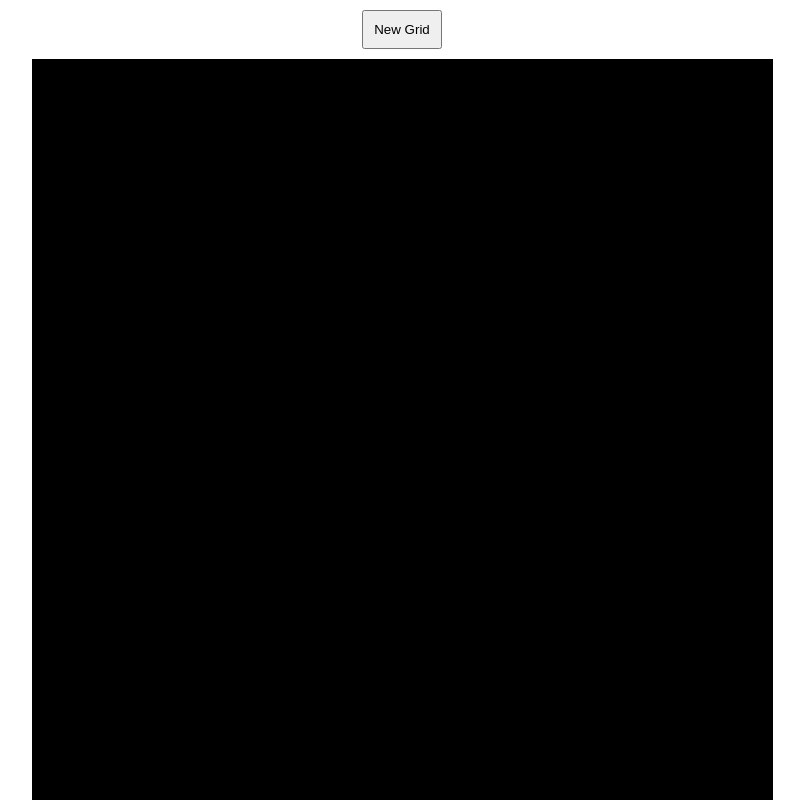
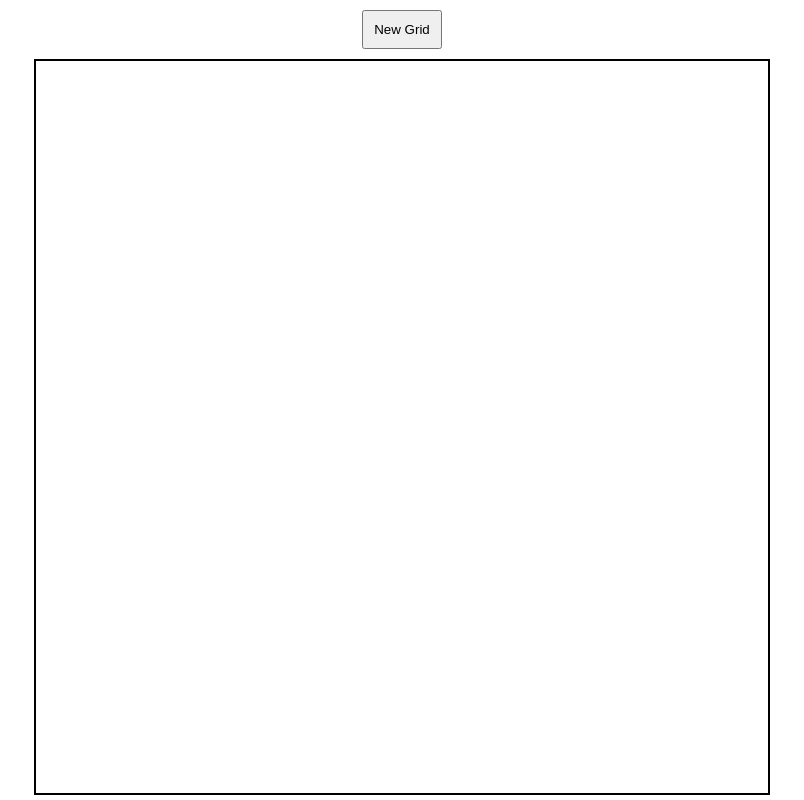
Before and after one commit to JodieFlacko/Etch-a-Sketch, a plain HTML site: page index.html in a window 1280 px wide. Shown: the whole page, without its empty margins (238-1042 px from the left). Drawn offline with Linux system fonts and the light colour scheme.

Commit message:
Improve readability

```diff
--- a/index.html
+++ b/index.html
@@ -4,8 +4,9 @@
     <meta charset="UTF-8">
     <meta name="viewport" content="width=device-width, initial-scale=1.0">
     <title>Etch-a-Sketch</title>
+    <link rel="stylesheet" href="style.css">
     <script src="script.js" defer></script>
-    <link rel="stylesheet" href="style.css" >
+
 </head>
 <body>
     <button>New Grid</button>
--- a/script.js
+++ b/script.js
@@ -1,27 +1,36 @@
 function createGrid(size){
     for(let i = 0; i < size * size; i++){
-        let div = document.createElement("div");
-        // formula to get the percentage of each div width;
-        let percentage = ((1 / size) * 100).toFixed(5);
-        let flexProperty = `flex: 1 1 ${percentage}%;`;
-        let opacity = 10;
-        div.style.cssText = flexProperty;
-        container.appendChild(div);
-        // Adds event listeners to div and remove it when not necessary anymore
-        const changeBackground = () => {
-            div.style.cssText = `${flexProperty};
-            background-color: rgb(${randomNumber()}, ${randomNumber()}, ${randomNumber()});
-            opacity: ${opacity}%`;
+        function changeBackground(){
+            return `${flexProperty}; background-color: rgb(${randomNumber()}, ${randomNumber()}, ${randomNumber()});`;
+        }
+        function incrementOpacity(){
             if(opacity < 100) opacity += 10;
         }
-        div.addEventListener("mouseenter", changeBackground);
+        function changeSquareStyle(){
+            incrementOpacity();
+            square.style.cssText = changeBackground() + `opacity: ${opacity}%;`;
+        }
+
+        let square = document.createElement("square");
+        let squareSize = calcSquareSize(size);
+        let flexProperty = `flex: 1 1 ${squareSize}%;`;
+        let opacity = 0;
+        let initSquareStyle = flexProperty + ` opacity: ${opacity};`;
+        square.style.cssText = initSquareStyle;
+        container.appendChild(square);
+        // Adds event listeners to square and remove it when not necessary anymore
+        square.addEventListener("mouseenter", changeSquareStyle);
     }
 }
 
+function calcSquareSize(gridSize){
+    return ((1 / gridSize) * 100).toFixed(5);
+}
+
 function removeGrid(){
-    let grid = document.querySelectorAll(".container > div");
-    for(div of grid){
-        container.removeChild(div);
+    let grid = document.querySelectorAll(".container > square");
+    for(square of grid){
+        container.removeChild(square);
     }
 }
 function getUserInput(){
@@ -36,10 +45,11 @@ function randomNumber(){
     //between 0 and 255 (both included)
     return Math.floor((Math.random() * 256));
 }
-// create a 16x16 grid of square divs and append it div.container
+// create a 16x16 grid of square divs and append it square.container
 let container = document.querySelector(".container");
 let squaresPerSide = 16;
 createGrid(squaresPerSide);
+// button creates a new grid with desired size
 let btn = document.querySelector("button");
 btn.addEventListener("click", () =>{
     let userInput = getUserInput();
--- a/style.css
+++ b/style.css
@@ -13,11 +13,11 @@ body{
     flex-wrap: wrap;
     flex: 1 1 0;
     aspect-ratio: 1 / 1;
+    border: 2px solid black;
+    margin-bottom: 5px;
 }
 
 .container div{
-    /* width and height formula: ((1 / (numbers of squares per side)) * 100)  rounded down to the smallest integer
-    */
     aspect-ratio: 1;
     background-color: black;
 }
```
